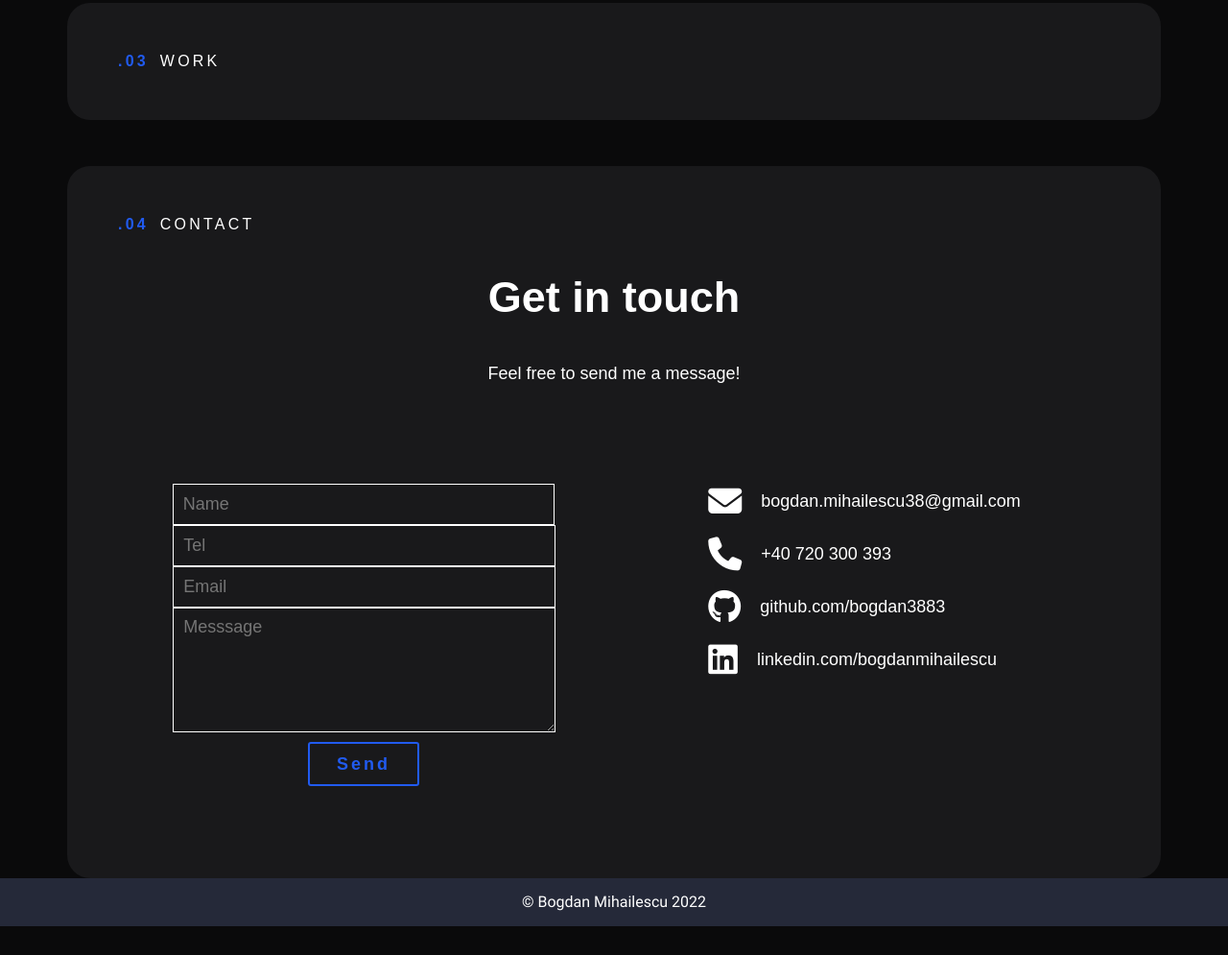
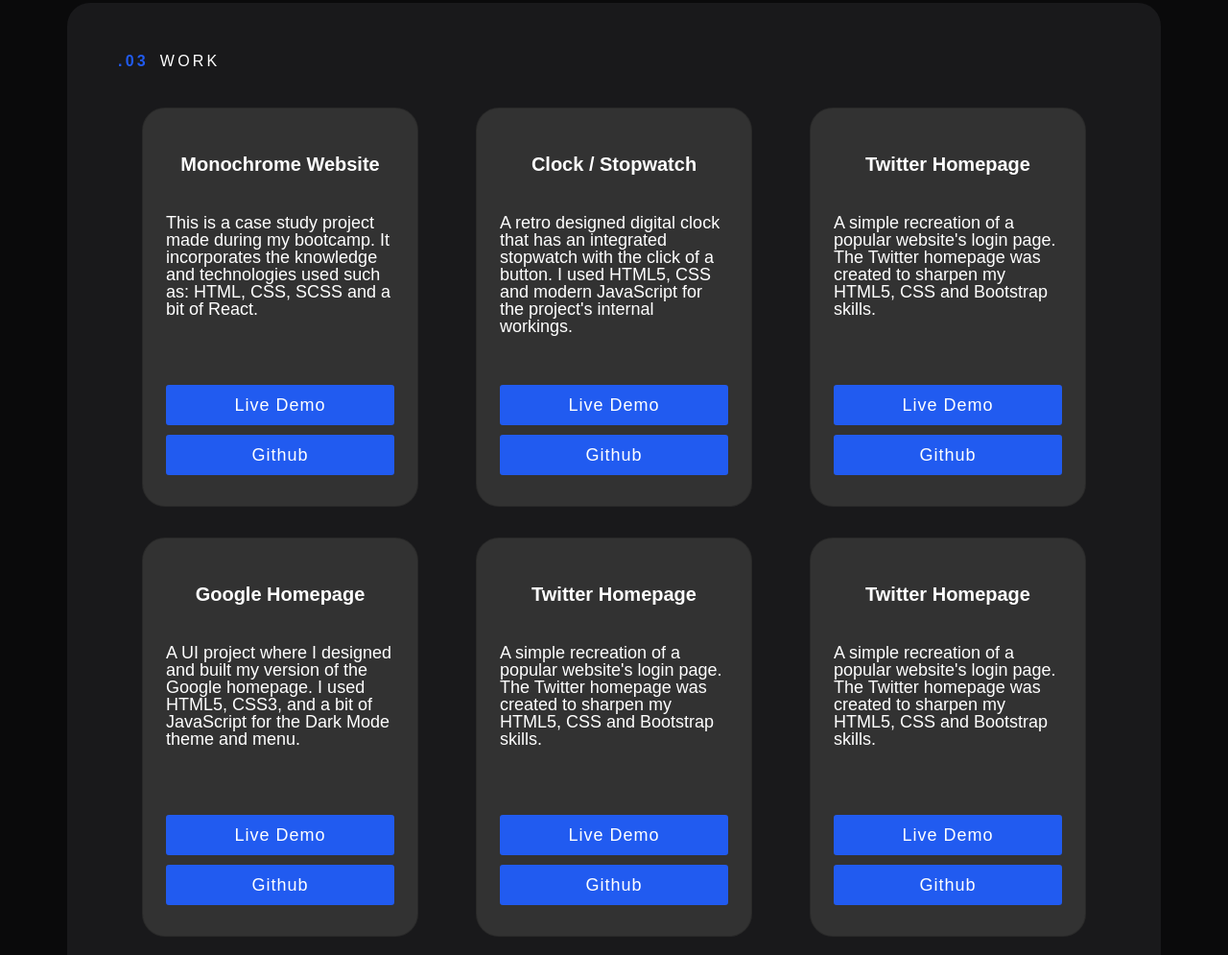
Before and after one commit to bogdan3883/bogdan.mihailescu, a website: page index.html in a window 1280 px wide. Shown: the part 1220-2215 px from the top of the page at 96% size. Before the commit the page ends 2185 px from the top, so only its background shows below. Drawn offline with nearby package versions, Linux system fonts and the light colour scheme.

Commit message:
updated work section

```diff
--- a/index.html
+++ b/index.html
@@ -42,7 +42,7 @@
                     <a href="#skills"><span aria-hidden="true">.02</span>skills</a>
                 </li>
                 <li>
-                    <a href="/"><span aria-hidden="true">.03</span>work</a>
+                    <a href="#work"><span aria-hidden="true">.03</span>work</a>
                 </li>
                 <li>
                     <a href="#contact"><span aria-hidden="true">.04</span>contact</a>
@@ -112,9 +112,78 @@
             </div>
     </section>
 
-    <section id="work" class="work container p-5 mt-5">
-        <h1 class="chapter"><span>.03</span>work</h1>
+    <div id="work" class="work container p-5 mt-5">
+        <h1 class="chapter pb-4"><span>.03</span>work</h1>
+        <div class="container m-0 p-0 text-center row">
+            <div class="col d-flex justify-content-center p-3">
+                <div class="card" style="width: 18rem; height: 26rem;">
+                    <h5 class="card-title pt-5">Monochrome Website</h5>
+                    <div class="card-body container p-4">
+                        <p>This is a case study project made during my bootcamp.
+                            It incorporates the knowledge and technologies used such as: HTML, CSS, SCSS and a bit of React.</p>
+                        <button type="submit"><a href="">Live Demo</a></button>
+                        <button type="submit"><a href="https://github.dev/bogdan3883/monochrome_v2">Github</a></button>
+                    </div>
+                </div>
+            </div>
 
+                <div class="col d-flex justify-content-center p-3">
+                    <div class="card" style="width: 18rem; height: 26rem;">
+                        <h5 class="card-title pt-5">Clock / Stopwatch</h5>
+                        <div class="card-body container p-4">
+                            <p>A retro designed digital clock that has an integrated stopwatch with the click of a button.
+                                I used HTML5, CSS and modern JavaScript for the project's internal workings.
+                            </p>
+                            <button type="submit"><a href="https://jazzy-dango-776ce4.netlify.app/">Live Demo</a></button>
+                            <button type="submit"><a href="https://github.dev/bogdan3883/clock">Github</a></button>
+                        </div>
+                    </div>
+                </div>
+                    <div class="col d-flex justify-content-center p-3">
+                        <div class="card" style="width: 18rem; height: 26rem;">
+                            <h5 class="card-title pt-5">Twitter Homepage</h5>
+                            <div class="card-body container p-4">
+                                <p>A simple recreation of a popular website's login page.
+                                    The Twitter homepage was created to sharpen my HTML5, CSS and Bootstrap skills.</p>
+                                    <button type="submit"><a href="https://heartfelt-raindrop-bc792f.netlify.app/">Live Demo</a></button>
+                                    <button type="submit"><a href="https://github.dev/bogdan3883/twitter-homepage">Github</a></button>
+                            </div>
+                        </div>
+                    </div>
+                    <div class="col d-flex justify-content-center p-3">
+                        <div class="card" style="width: 18rem; height: 26rem;">
+                            <h5 class="card-title pt-5">Google Homepage</h5>
+                            <div class="card-body container p-4">
+                                <p>A UI project where I designed and built my version of the Google homepage. I used HTML5, CSS3, and a bit of JavaScript for the Dark Mode theme and menu.</p>
+                                    <button type="submit"><a href="https://heartfelt-raindrop-bc792f.netlify.app/">Live Demo</a></button>
+                                    <button type="submit"><a href="https://github.dev/bogdan3883/twitter-homepage">Github</a></button>
+                            </div>
+                        </div>
+                    </div>
+                    <div class="col d-flex justify-content-center p-3">
+                        <div class="card" style="width: 18rem; height: 26rem;">
+                            <h5 class="card-title pt-5">Twitter Homepage</h5>
+                            <div class="card-body container p-4">
+                                <p>A simple recreation of a popular website's login page.
+                                    The Twitter homepage was created to sharpen my HTML5, CSS and Bootstrap skills.</p>
+                                    <button type="submit"><a href="https://heartfelt-raindrop-bc792f.netlify.app/">Live Demo</a></button>
+                                    <button type="submit"><a href="https://github.dev/bogdan3883/twitter-homepage">Github</a></button>
+                            </div>
+                        </div>
+                    </div>
+                    <div class="col d-flex justify-content-center p-3">
+                        <div class="card" style="width: 18rem; height: 26rem;">
+                            <h5 class="card-title pt-5">Twitter Homepage</h5>
+                            <div class="card-body container p-4">
+                                <p>A simple recreation of a popular website's login page.
+                                    The Twitter homepage was created to sharpen my HTML5, CSS and Bootstrap skills.</p>
+                                    <button type="submit"><a href="https://heartfelt-raindrop-bc792f.netlify.app/">Live Demo</a></button>
+                                    <button type="submit"><a href="https://github.dev/bogdan3883/twitter-homepage">Github</a></button>
+                            </div>
+                        </div>
+                    </div>
+                </div>
+            </div>
         <!-- <div class="container">
             <div class="row">
             <div class="container col">
--- a/styles/style.css
+++ b/styles/style.css
@@ -390,10 +390,36 @@
 	color: var(--clr-secondary);
 }
 
-.work img {
-	height: 500px;
-	width: 500px;
+.work button a {
+	text-decoration: none;
+	color: var(--clr-white);
+}
 
+.work button {
+	background-color: var(--clr-secondary);
+	border: 2px solid var(--clr-secondary);
+	border-radius: 3px;
+	padding: 10px;
+	margin-top: 10px;
+	width: 100%;
+	display: flex;
+	justify-content: center;
+	align-items:center;
+	font-family: Arial, Helvetica, sans-serif;
+	font-size: 18px;
+	transition: 0.3s ease-in;
+	letter-spacing: 1px;
+}
+
+.work button:hover {
+	background-color: var(--clr-secondary-shade);
+	color: var(--clr-white);
+}
+
+.work p {
+	text-align: left;
+	height: 60%;
+	font-size: 18px;
 }
 
 
```
